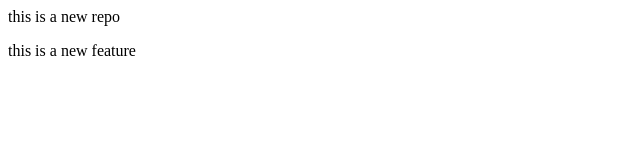
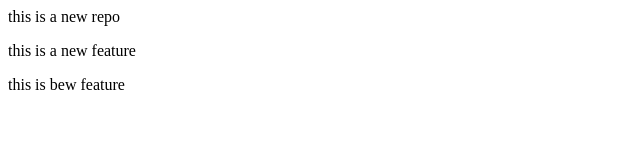
Before and after one commit to PrinceTiwari07/localRepo, a plain HTML site: page index.html in a window 1280 px wide. Shown: the whole page, without its empty margins (0-640 px from the left). Drawn offline with Linux system fonts and the light colour scheme.

Commit message:
Add new featur

```diff
--- a/index.html
+++ b/index.html
@@ -1,2 +1,3 @@
 <p>this is a new repo </p>
 <p>this is a new feature</p>
+<p>this is bew feature</p>
```
